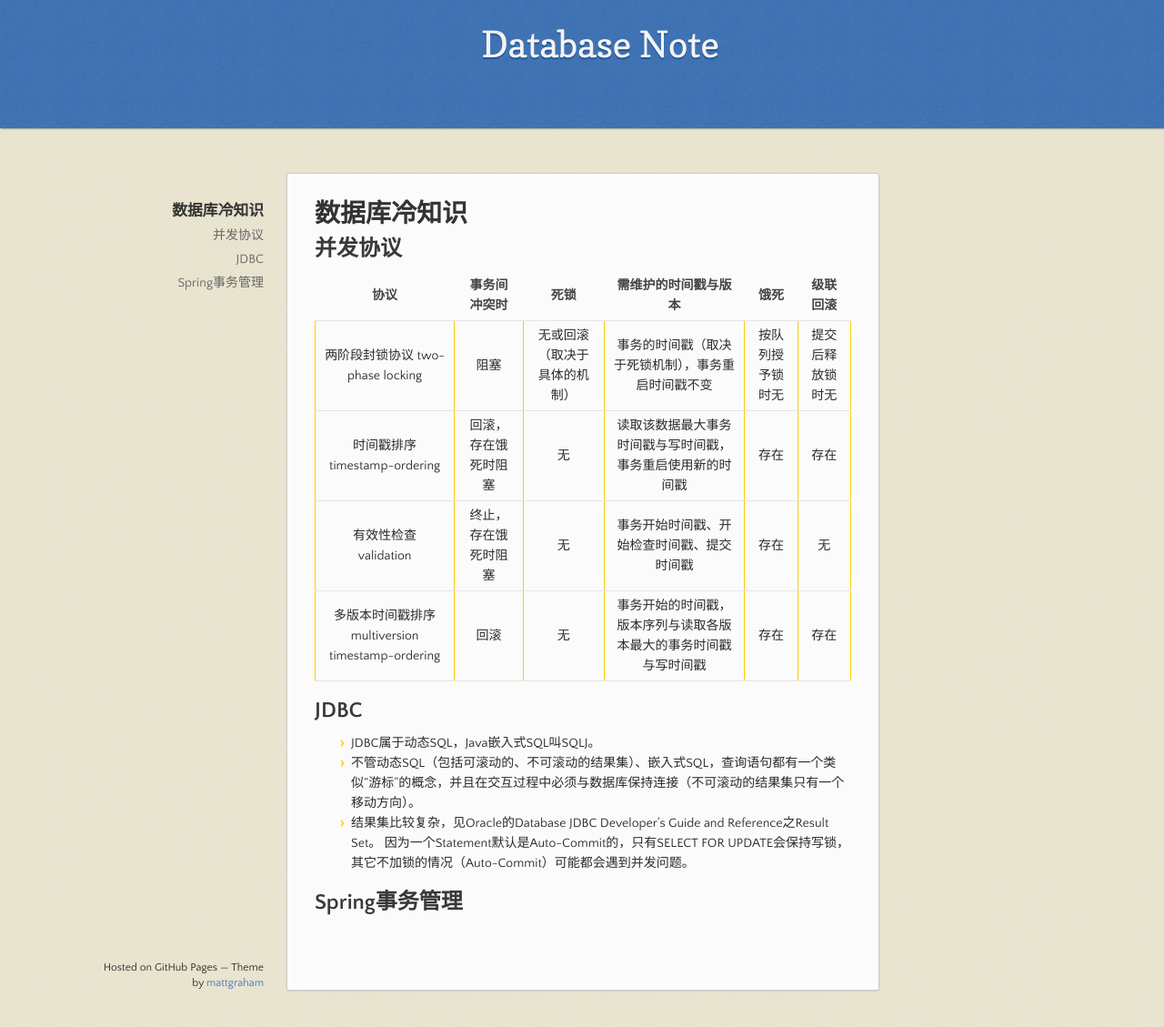
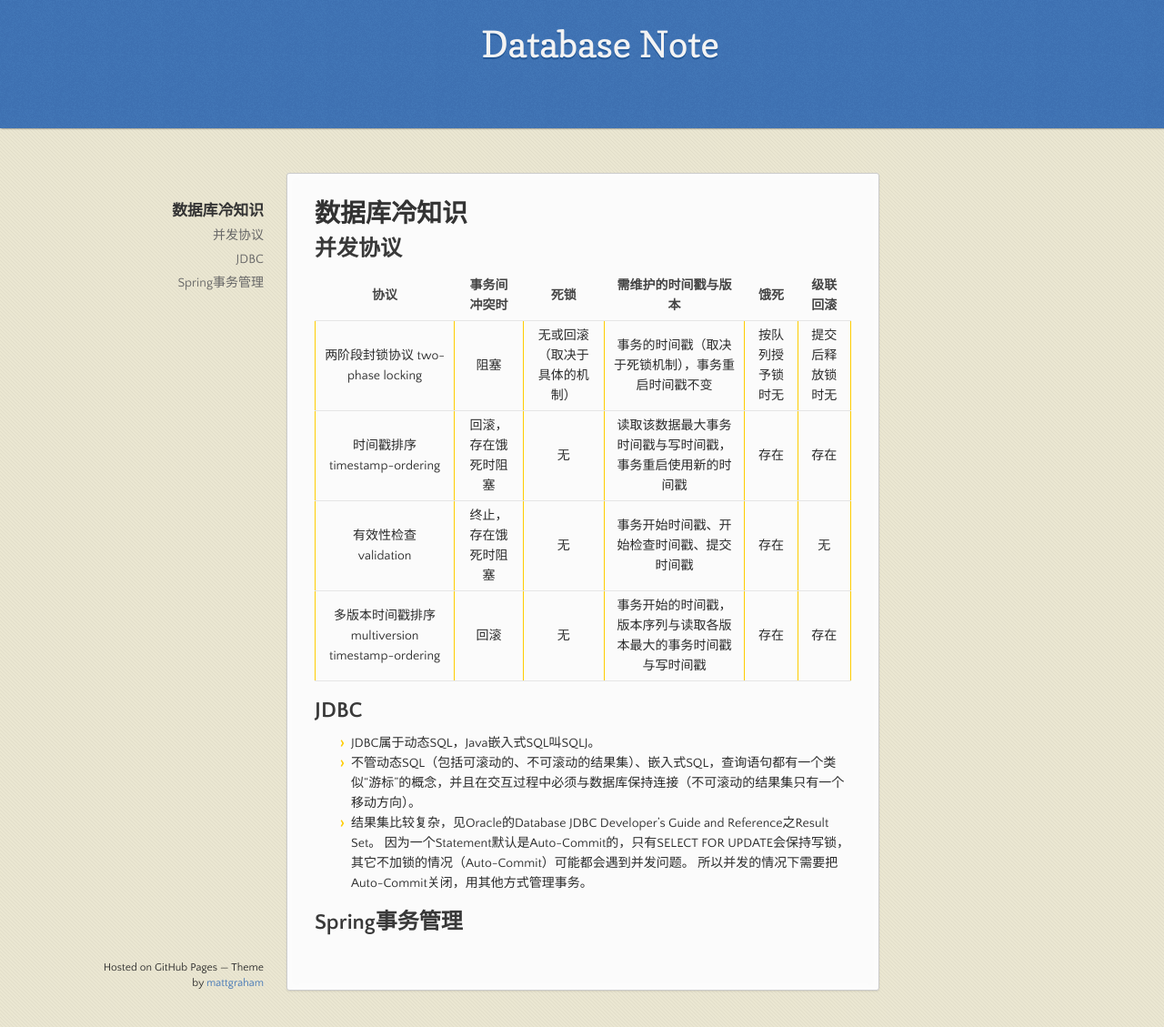
Before and after one commit to lvv9/lvv9.github.io, a Jekyll site: the page built from _posts/2019-01-28-database-note.md, in a window 1280 px wide and 1129 px high. Shown: the whole window at 91% size. Built offline with Jekyll 4.4.1, drawn with Linux system fonts in a browser that asks for light colours; our own code applies the rules of GitHub Pages for plain Markdown files; the repository's description, which GitHub fills in, is left out.

Commit message:
Update 2019-01-28-database-note.md

```diff
--- a/_posts/2019-01-28-database-note.md
+++ b/_posts/2019-01-28-database-note.md
@@ -14,5 +14,6 @@
 - 不管动态SQL（包括可滚动的、不可滚动的结果集）、嵌入式SQL，查询语句都有一个类似“游标”的概念，并且在交互过程中必须与数据库保持连接（不可滚动的结果集只有一个移动方向）。
 - 结果集比较复杂，见Oracle的Database JDBC Developer's Guide and Reference之Result Set。
 因为一个Statement默认是Auto-Commit的，只有SELECT FOR UPDATE会保持写锁，其它不加锁的情况（Auto-Commit）可能都会遇到并发问题。
+所以并发的情况下需要把Auto-Commit关闭，用其他方式管理事务。
 
 ## Spring事务管理
```
